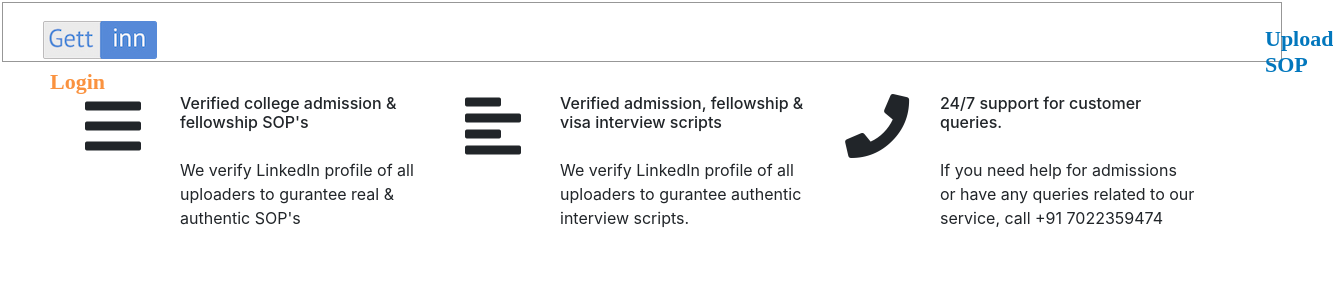
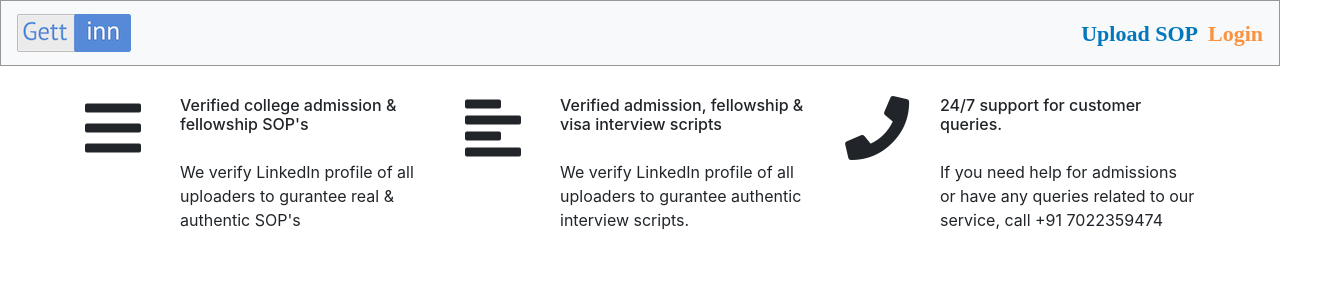
Before and after one commit to WckD123/Higher-Edu.-Board-Andhra-Pradesh-Gov.-Project, a React (Create React App) app: page /login in a window 1280 px wide. Shown: the top 300 px of the page, 1333 px wide, since content can reach past the window. Built offline with nearby package versions, Linux system fonts and the light colour scheme.

Commit message:
Bootsrap Nav

```diff
--- a/src/Components/Nav/Nav.css
+++ b/src/Components/Nav/Nav.css
@@ -1,30 +1,24 @@
 .NavHeader ul {
     list-style: none;
-    margin: 2px;
-    padding-left: 20px;
-    width: 100%;
 }
 
-.NavHeader li {
-    display: inline-block;
+li {
+    display: inline;
+    margin-left: 10px;
 }
 
 .navbar {
-    width: 1440px;
-    height: 60px;
     background-color: #ffffff;
     border: solid 1px #979797;
-  }
-
-.logo {
-    margin-top: 10px;
-    margin-bottom: 10px;
-    margin-left: 20px;
 }
 
 .NavHeader a {
     text-decoration: none;
     color: #0277bd;
+}
+
+.navbar-nav{
+    display : inline-block !important;
 }
 
 .NavHeader a:hover,
@@ -34,32 +28,15 @@
 }
 
 .Sign-In {
-    width: 72px;
-    height: 29px;
     font-size: 22px;
     font-family: PTSans;
     font-weight: bold;
-    font-style: normal;
-    font-stretch: normal;
-    line-height: normal;
-    letter-spacing: normal;
-    text-align: right;
     color: #0277bd;
-    margin-left : 10px;
-    margin-right: 10px;
   }
 
 .Upload-SOP {
-    width: 130px;
-    height: 29px;
     font-family: PTSans;
     font-size: 22px;
     font-weight: bold;
-    font-style: normal;
-    font-stretch: normal;
-    line-height: normal;
-    letter-spacing: normal;
-    text-align: right;
     color: #0277bd;
-    padding-left: 1024px;
   }
--- a/src/Components/Nav/Nav.js
+++ b/src/Components/Nav/Nav.js
@@ -1,13 +1,33 @@
 import React from 'react';
 import { Route, NavLink, Switch, Redirect } from 'react-router-dom';
 import './Nav.css';
-import Logo from './Logo.jpg'
-
+import Logo from './Logo.jpg';
+import '../../../node_modules/bootstrap/dist/css/bootstrap.min.css';
 
 const Nav = () => {
     return (
         <div>
             <header className="NavHeader">
+                <nav class="navbar navbar-light bg-light justify-content-between sticky-top">
+                    <a className="navbar-brand"><NavLink to="/" exact>
+                        <img src={Logo} alt="GettInn" height="38" width="114"></img></NavLink>
+                    </a>
+                    <ul class="navbar-nav ml-auto justify-content-end">
+                        <li>
+                        <a className="Upload-SOP"><NavLink exact to="/profile">Upload SOP</NavLink></a>
+                        </li>
+                        <li>
+                        <a className="Sign-In"><NavLink exact to={{
+                            pathname: '/login'
+                            }}>Login</NavLink></a>
+                        </li>
+                    </ul>
+                </nav>
+            </header>
+
+
+
+            {/*<header className="NavHeader">
                 <nav>
                     <ul className="navbar">
                         <li className="logo"><NavLink to="/" exact><img src={Logo} alt="GettInn" height="38" width="114"></img></NavLink></li>
@@ -17,7 +37,7 @@ const Nav = () => {
                             }}>Login</NavLink></li>
                     </ul>
                 </nav>
-            </header>
+            </header> */}
         </div>
     );
 };
```
